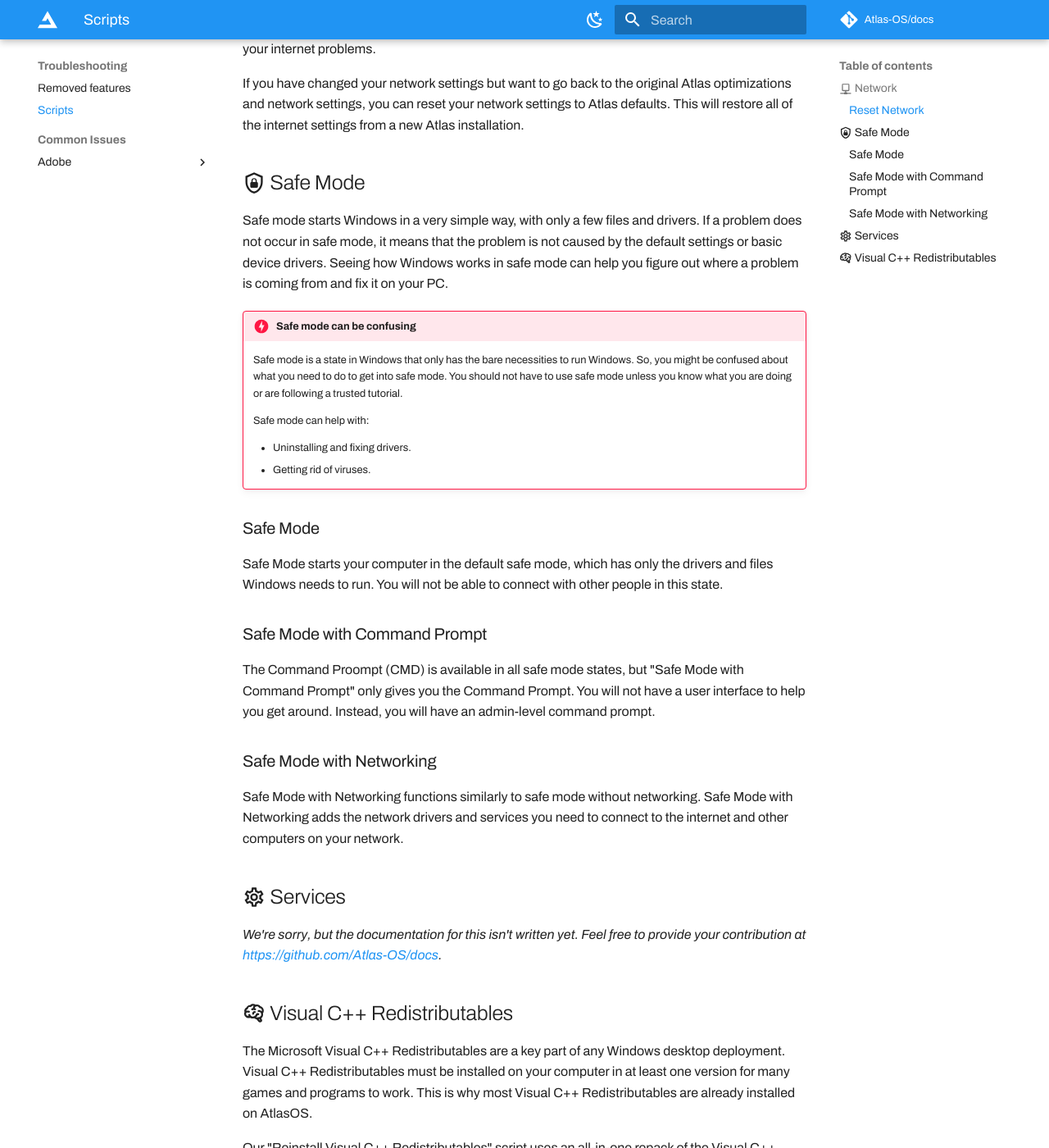
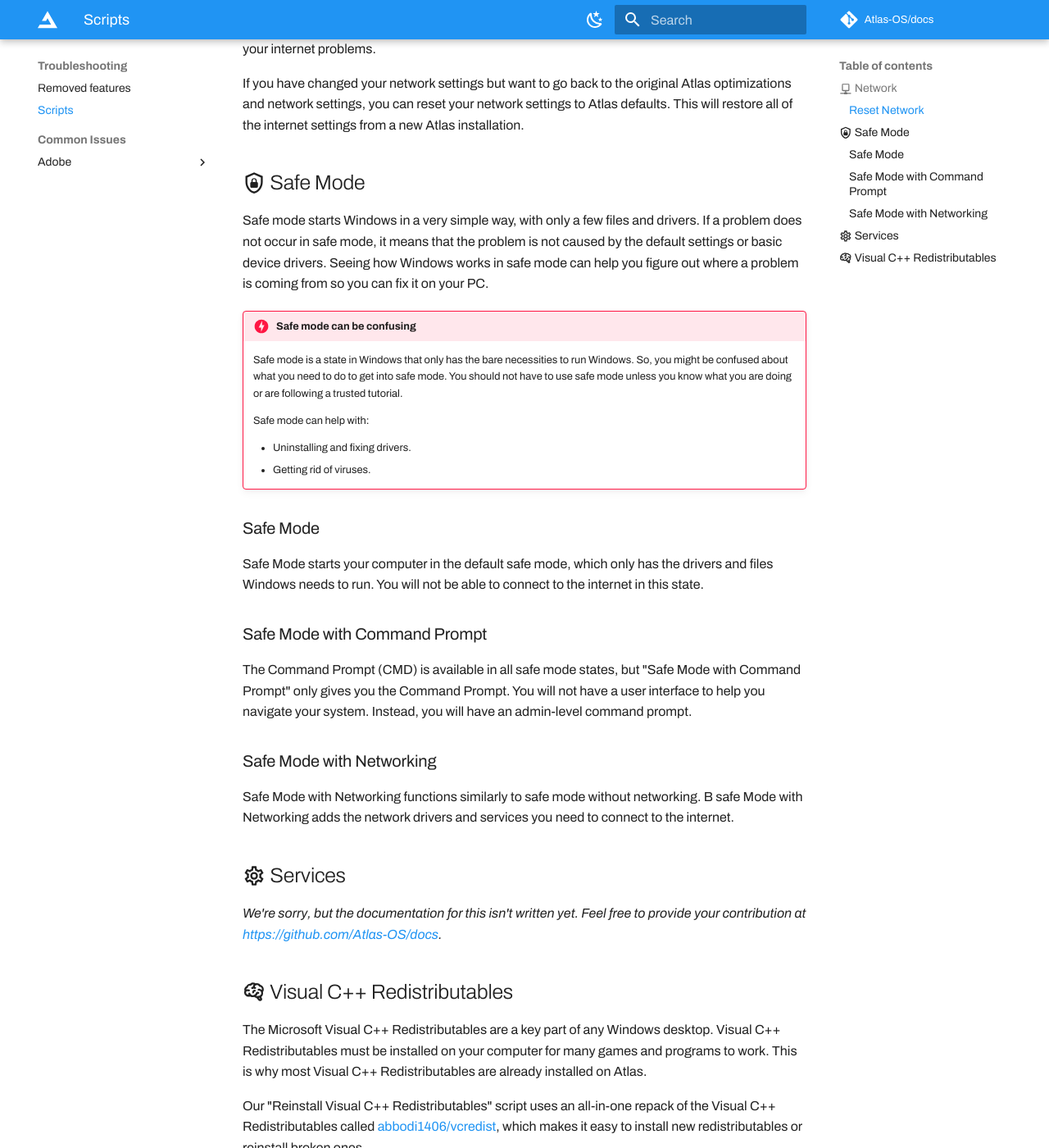
Before and after one commit to Atlas-OS/docs, an MkDocs documentation site: the page built from docs/troubleshooting/scripts.md, in a window 1280 px wide and 1400 px high, scrolled down 729 px. Shown: the whole window at 82% size. Built offline with MkDocs 1.6.1 and Material for MkDocs 9.7.7, drawn with Linux system fonts in a browser that asks for light colours; some web fonts are replaced; plug-ins that fetch from the network failed and are left out; comment, search, counter and statistics services are not loaded.

Commit message:
Update scripts.md

```diff
--- a/docs/troubleshooting/scripts.md
+++ b/docs/troubleshooting/scripts.md
@@ -15,7 +15,7 @@ If you have changed your network settings but want to go back to the original At
 
 ## :material-shield-lock-outline: Safe Mode
 
-Safe mode starts Windows in a very simple way, with only a few files and drivers. If a problem does not occur in safe mode, it means that the problem is not caused by the default settings or basic device drivers. Seeing how Windows works in safe mode can help you figure out where a problem is coming from and fix it on your PC.
+Safe mode starts Windows in a very simple way, with only a few files and drivers. If a problem does not occur in safe mode, it means that the problem is not caused by the default settings or basic device drivers. Seeing how Windows works in safe mode can help you figure out where a problem is coming from so you can fix it on your PC.
 
 !!! danger "Safe mode can be confusing"
     Safe mode is a state in Windows that only has the bare necessities to run Windows. So, you might be confused about what you need to do to get into safe mode. You should not have to use safe mode unless you know what you are doing or are following a trusted tutorial.
@@ -27,15 +27,15 @@ Safe mode starts Windows in a very simple way, with only a few files and drivers
 
 ### Safe Mode
 
-Safe Mode starts your computer in the default safe mode, which has only the drivers and files Windows needs to run. You will not be able to connect with other people in this state.
+Safe Mode starts your computer in the default safe mode, which only has the drivers and files Windows needs to run. You will not be able to connect to the internet in this state.
 
 ### Safe Mode with Command Prompt
 
-The Command Proompt (CMD) is available in all safe mode states, but "Safe Mode with Command Prompt" only gives you the Command Prompt. You will not have a user interface to help you get around. Instead, you will have an admin-level command prompt.
+The Command Prompt (CMD) is available in all safe mode states, but "Safe Mode with Command Prompt" only gives you the Command Prompt. You will not have a user interface to help you navigate your system. Instead, you will have an admin-level command prompt.
 
 ### Safe Mode with Networking
 
-Safe Mode with Networking functions similarly to safe mode without networking. Safe Mode with Networking adds the network drivers and services you need to connect to the internet and other computers on your network.
+Safe Mode with Networking functions similarly to safe mode without networking. B safe Mode with Networking adds the network drivers and services you need to connect to the internet.
 
 ## :material-cog-outline: Services
 
@@ -43,6 +43,6 @@ Safe Mode with Networking functions similarly to safe mode without networking. S
 
 ## :material-brain: Visual C++ Redistributables
 
-The Microsoft Visual C++ Redistributables are a key part of any Windows desktop deployment. Visual C++ Redistributables must be installed on your computer in at least one version for many games and programs to work. This is why most Visual C++ Redistributables are already installed on AtlasOS.
+The Microsoft Visual C++ Redistributables are a key part of any Windows desktop. Visual C++ Redistributables must be installed on your computer for many games and programs to work. This is why most Visual C++ Redistributables are already installed on Atlas.
 
 Our "Reinstall Visual C++ Redistributables" script uses an all-in-one repack of the Visual C++ Redistributables called [abbodi1406/vcredist](https://github.com/abbodi1406/vcredist), which makes it easy to install new redistributables or reinstall broken ones.
```
